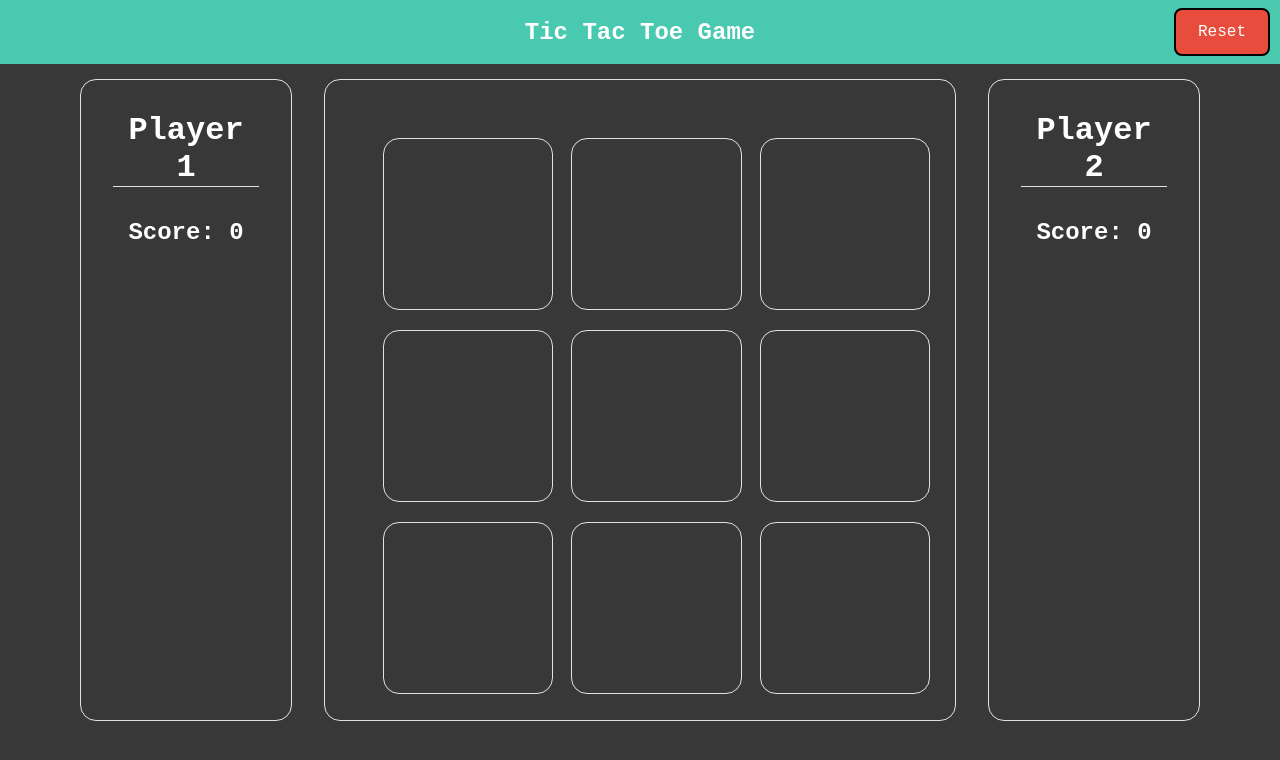
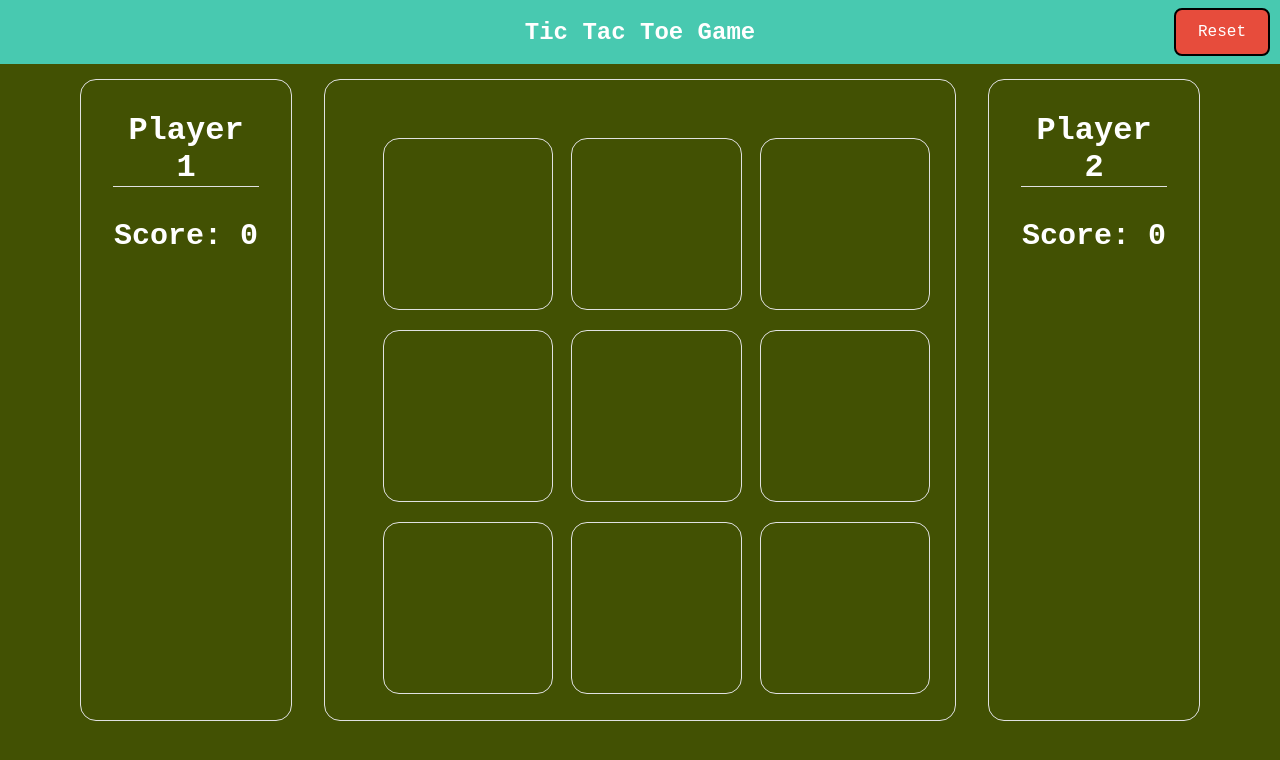
Before and after one commit to Ramen96/tic-tac-toe, a website: page public/index.html in a window 1280 px wide. Drawn offline with Linux system fonts and the light colour scheme.

Commit message:
background is now randomly generated and shifting & changed font size of score

```diff
--- a/public/index.css
+++ b/public/index.css
@@ -8,6 +8,10 @@ body {
 
 body {
     background: #383838;
+    webkit-transition: background-color 2s ease-out;
+    -moz-transition: background-color 2s ease-out;
+    -o-transition: background-color 2s ease-out;
+    transition: background-color 2s ease-out;
 }
 
 h1,
@@ -112,3 +116,7 @@ nav {
 .reset:hover {
     background: #c0392b;
 }
+
+.playerScore {
+    font-size: 30px;
+}
--- a/public/index.html
+++ b/public/index.html
@@ -5,7 +5,7 @@
         <title>Tic Tac Toe</title>
         <link href="index.css" rel="stylesheet" />
     </head>
-    <body>
+    <body id="notBody">
         <nav>
             <h1>Tic Tac Toe Game</h1>
             <button class="reset" onclick="resetGame()">Reset</button>
@@ -14,7 +14,7 @@
             <div class="containerB">
                 <div class="playerBox">
                     <h1 class="pName">Player 1</h1>
-                    <h2 id="player1Score">Score: 0</h2>
+                    <h2 class="playerScore" id="player1Score">Score: 0</h2>
                 </div>
                 <div class="game">
                     <div class="gBox">
@@ -67,7 +67,7 @@
                 </div>
                 <div class="playerBox">
                     <h1 class="pName">Player 2</h1>
-                    <h2 id="player2Score">Score: 0</h2>
+                    <h2 class="playerScore" id="player2Score">Score: 0</h2>
                 </div>
             </div>
         </div>
--- a/public/main.js
+++ b/public/main.js
@@ -155,3 +155,30 @@ function resetGame() {
   document.getElementById("player1Score").textContent = "Score: 0";
   document.getElementById("player2Score").textContent = "Score: 0";
 }
+
+function randomNumGen() {
+  let colors = [];
+  const ran = () => {
+    return Math.random() * 100;
+  };
+
+  for (let i = 0; i < 3; i++) {
+    colors.push(ran());
+  }
+  return colors;
+}
+
+function randColor(arr) {
+  document.getElementById("notBody").style.background =
+    `rgb(${arr[0]},${arr[1]},${arr[2]})`;
+}
+
+function getRandCLolor() {
+  setTimeout(() => {
+    randColor(randomNumGen());
+    getRandCLolor();
+  }, 6000);
+}
+
+getRandCLolor();
+randColor(randomNumGen());
```
